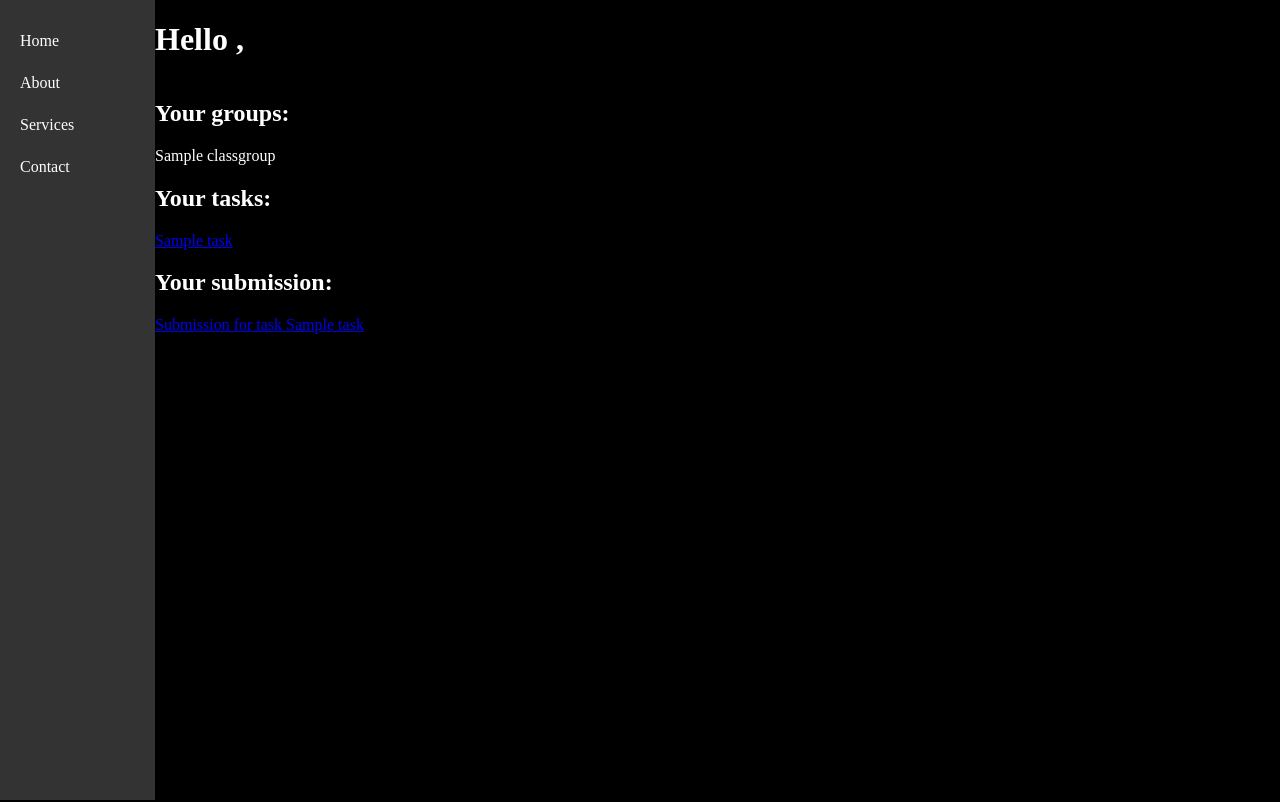
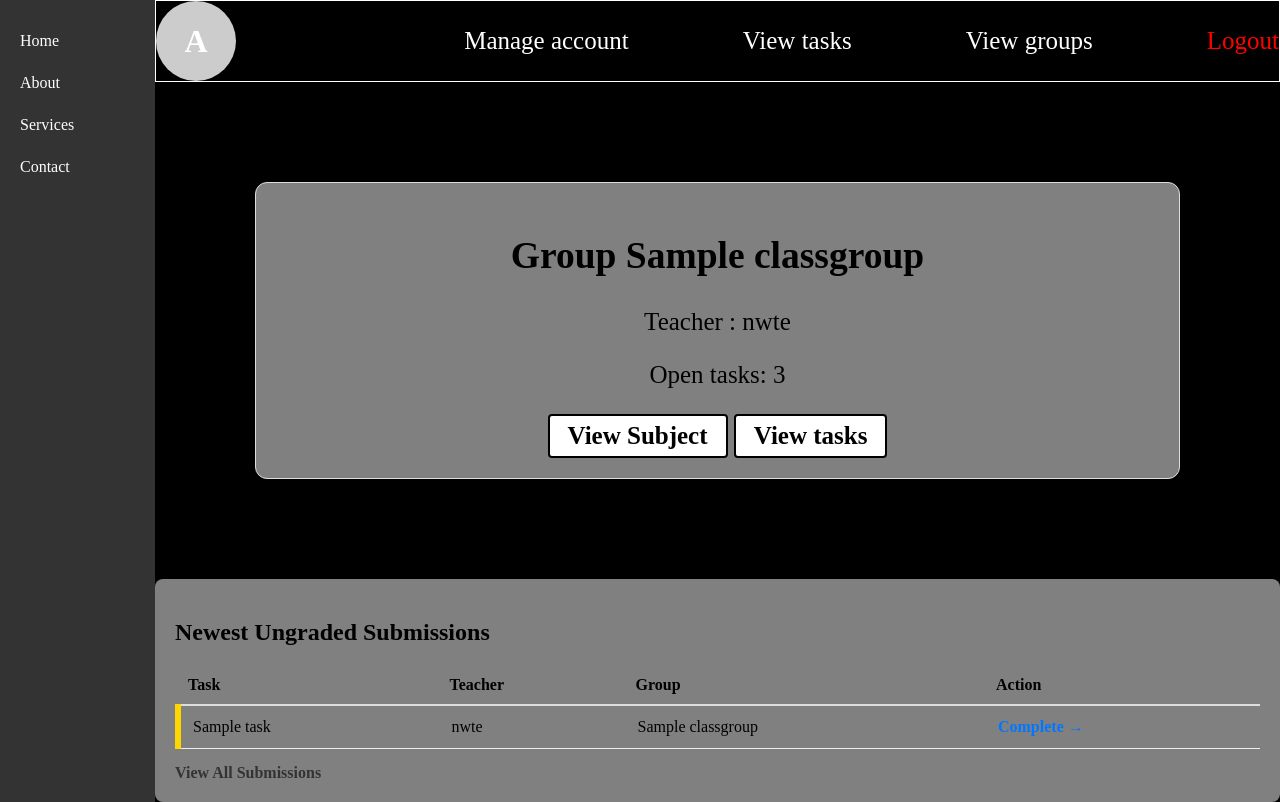
Before and after one commit to nwtes/DjangoProject, a Django app: template templates/dashboard/student.html in a window 1280 px wide. Run offline with Django 5.2, Linux system fonts and the light colour scheme; data comes from the database, SQL or seed files in the repository; tables that the repository leaves empty hold one stand-in row (values such as "Sample post"); the template is opened without the code that fills it: values that come from a table or form of the project are taken from there, most other values are stand-ins (such as "Sample title", 1, 10 or a date in 2020).

Commit message:
created a basic student dashboard

```diff
--- a/templates/dashboard/student.html
+++ b/templates/dashboard/student.html
@@ -1,19 +1,60 @@
 {% extends '_base.html' %}
-
 
 {% block content %}
 
-    <h1>Hello ,{{ user.username }}</h1>
-    <h2>Your groups: </h2>
-    {% for g in groups %}
-        {{ g.name }}
-    {% endfor %}
-    <h2>Your tasks: </h2>
-    {% for t in tasks %}
-        <a href="{% url 'task' t.id %}">{{ t.title }}</a>
-    {% endfor %}
-    <h2>Your submission: </h2>
-        {% for s in submission %}
-            <a href="{% url 'student_submission' s.id %}">Submission for task {{ s.task.title }}</a>
-        {% endfor %}
+
+    <div class="teacher-header">
+        <div class="pfp-placeholder">A</div>
+        <h1>{{ user.username }}</h1>
+        <a href="">Manage account</a>
+        <a href="">View tasks</a>
+        <a href="">View groups</a>
+        <a style="color:red;" href="">Logout</a>
+    </div>
+
+    <div class="teacher-body">
+        <div class="teacher-card-row">
+            {% for g in groups %}
+                <div class="card">
+                    <h2>Group {{ g.name }}</h2>
+                    <p>Teacher : {{ g.subject.teacher }}</p>
+                    <p>Open tasks: 3</p>
+                    <div class="card-links">
+                        <a href="">View Subject</a>
+                        <a href="{% url 'create_task' %}?subject={{ sub.id }}">View tasks</a>
+                    </div>
+                </div>
+            {% endfor %}
+        </div>
+       <div class="table-wrapper">
+            <div class="inbox-container">
+    <h2>Newest Ungraded Submissions</h2>
+
+    <table class="inbox-table">
+        <thead>
+            <tr>
+                <th>Task</th>
+                <th>Teacher</th>
+                <th>Group</th>
+                <th>Action</th>
+            </tr>
+        </thead>
+
+        <tbody>
+            {% for t in tasks %}
+                <tr class="ungraded">
+                    <td>{{ t.title }}</td>
+                    <td>{{ t.created_by }}</td>
+                    <td>{{ t.group }}</td>
+                    <td><a class="grade-link" href="{% url 'task' t.id %}">Complete →</a></td>
+                </tr>
+            {% endfor %}
+        </tbody>
+    </table>
+
+    <a href="#" class="view-all">View All Submissions</a>
+    </div>
+       </div>
+
+        </div>
 {% endblock %}
```
